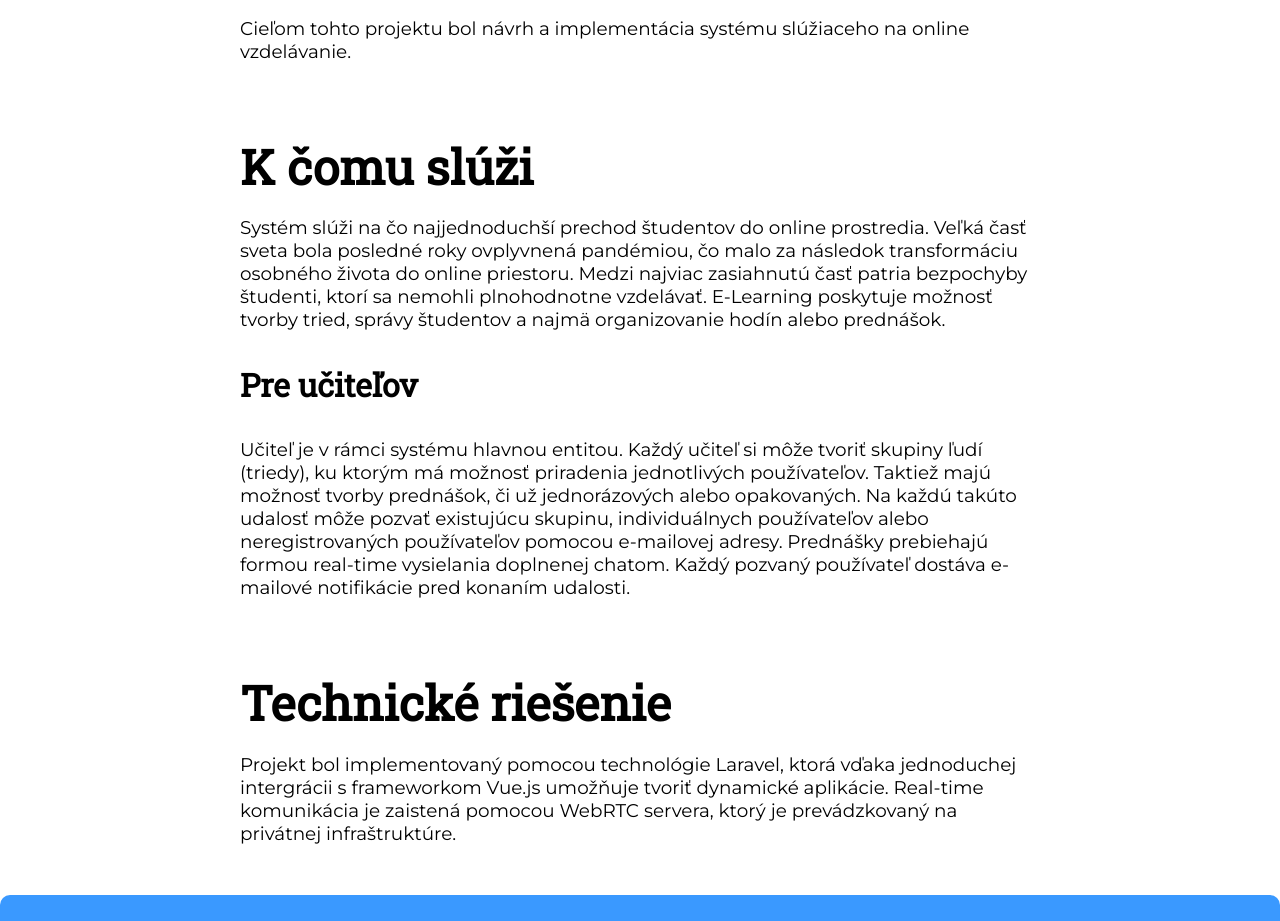
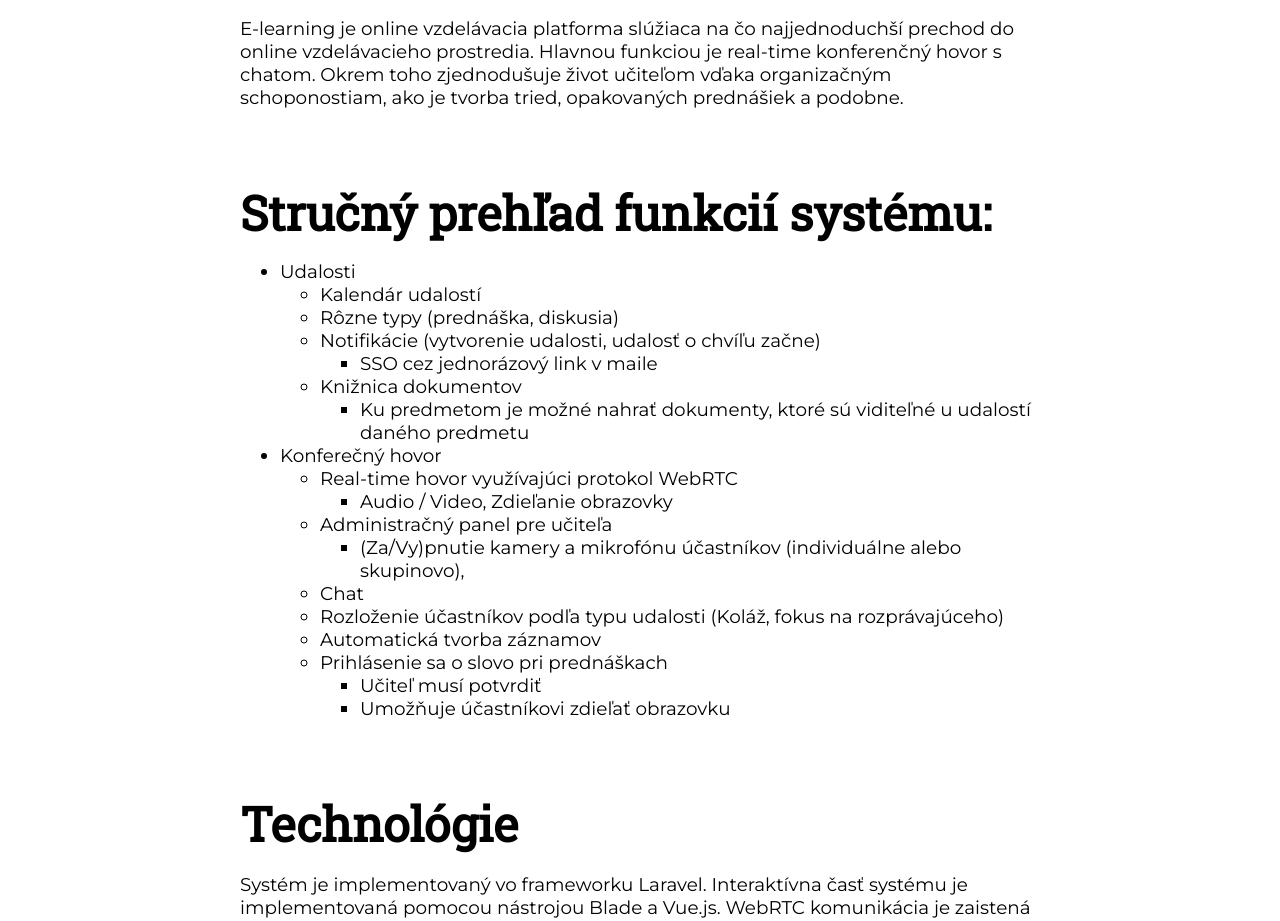
Before and after one commit to dominikjuriga/djds-fe, a Next.js app: page /projects/elearning in a window 1280 px wide. Shown: the part 280-1201 px from the top of the page. Built offline with nearby package versions, Linux system fonts and the light colour scheme.

Commit message:
updated elearning description, project page padding

```diff
--- a/src/pages/projects/elearning.tsx
+++ b/src/pages/projects/elearning.tsx
@@ -7,7 +7,32 @@ const elearning = () => {
     attributes: {
       title: "E-Learning",
       slug: "elearning",
-      content: "Cieľom tohto projektu bol návrh a implementácia systému slúžiaceho na online vzdelávanie.\n\n## K čomu slúži\nSystém slúži na čo najjednoduchší prechod študentov do online prostredia. Veľká časť sveta bola posledné roky ovplyvnená pandémiou, čo malo za následok transformáciu osobného života do online priestoru. Medzi najviac zasiahnutú časť patria bezpochyby študenti, ktorí sa nemohli plnohodnotne vzdelávať. E-Learning poskytuje možnosť tvorby tried, správy študentov a najmä organizovanie hodín alebo prednášok. \n\n### Pre učiteľov\nUčiteľ je v rámci systému hlavnou entitou. Každý učiteľ si môže tvoriť skupiny ľudí (triedy), ku ktorým má možnosť priradenia jednotlivých používateľov. Taktiež majú možnosť tvorby prednášok, či už jednorázových alebo opakovaných. Na každú takúto udalosť môže pozvať existujúcu skupinu, individuálnych používateľov alebo neregistrovaných používateľov pomocou e-mailovej adresy. Prednášky prebiehajú formou real-time vysielania doplnenej chatom. Každý pozvaný používateľ dostáva e-mailové notifikácie pred konaním udalosti.\n\n## Technické riešenie\nProjekt bol implementovaný pomocou technológie Laravel, ktorá vďaka jednoduchej intergrácii s frameworkom Vue.js umožňuje tvoriť dynamické aplikácie. Real-time komunikácia je zaistená pomocou WebRTC servera, ktorý je prevádzkovaný na privátnej infraštruktúre.\n",
+      content: `
+E-learning je online vzdelávacia platforma slúžiaca na čo najjednoduchší prechod do online vzdelávacieho prostredia. Hlavnou funkciou je real-time konferenčný hovor s chatom. Okrem toho zjednodušuje život učiteľom vďaka organizačným schoponostiam, ako je tvorba tried, opakovaných prednášiek a podobne.
+
+## Stručný prehľad funkcií systému:
+-  Udalosti
+    - Kalendár udalostí
+    - Rôzne typy (prednáška, diskusia)
+    - Notifikácie (vytvorenie udalosti, udalosť o chvíľu začne)
+        - SSO cez jednorázový link v maile
+    - Knižnica dokumentov
+        - Ku predmetom je možné nahrať dokumenty, ktoré sú viditeľné u udalostí daného predmetu
+
+- Konferečný hovor
+    - Real-time hovor využívajúci protokol WebRTC
+        - Audio / Video, Zdieľanie obrazovky
+    - Administračný panel pre učiteľa
+        - (Za/Vy)pnutie kamery a mikrofónu účastníkov (individuálne alebo skupinovo),
+    - Chat
+    - Rozloženie účastníkov podľa typu udalosti (Koláž, fokus na rozprávajúceho)
+    - Automatická tvorba záznamov
+    - Prihlásenie sa o slovo pri prednáškach
+        - Učiteľ musí potvrdiť
+        - Umožňuje účastníkovi zdieľať obrazovku
+
+## Technológie
+Systém je implementovaný vo frameworku Laravel. Interaktívna časť systému je implementovaná pomocou nástrojou Blade a Vue.js. WebRTC komunikácia je zaistená pomocou servera Janus, nad ktorým bolo vybudované API na komunikáciu medzi účastníkmi.`,
       createdAt: "2022-07-30T10:19:20.988Z",
       updatedAt: "2022-07-30T10:19:21.651Z",
       publishedAt: "2022-07-30T10:19:21.649Z"
--- a/src/styles/ProjectPage.module.css
+++ b/src/styles/ProjectPage.module.css
@@ -21,7 +21,8 @@
 @media (min-width: 75em) {
   .interested {
     border-radius: 10px;
-    padding: var(--content-padding-lg);
+    padding: 5em var(--content-padding-lg-x);
+
     margin-bottom: 3em;
   }
 }
```
